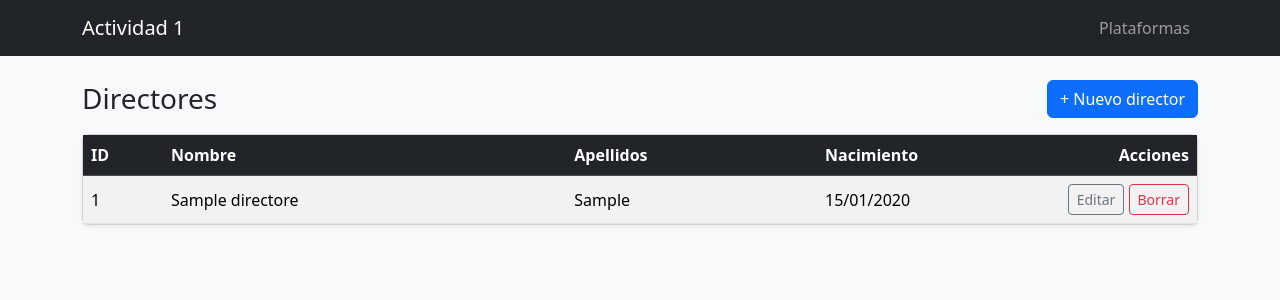
After one commit to hferrer08/actividad1_backend, a PHP site: page /views/directores/list.php in a window 1280 px wide. The commit adds this page. Shown: the top 300 px of the page. Run offline with PHP 8.4, Linux system fonts and the light colour scheme; tables that the repository leaves empty or names only in its code hold one stand-in row (values such as "Sample post").

Commit message:
Se crea tabla Directores con datos de prueba, se crea controller, modelo Director y view list.php de directores

```diff
--- /dev/null
+++ b/controllers/DirectorController.php
@@ -0,0 +1,35 @@
+<?php
+require_once __DIR__ . "/../models/Director.php";
+
+class DirectorController
+{
+    public function listDirectores()
+    {
+        $model = new Director();
+        return $model->getAll();
+    }
+
+    public function createDirector($nombre, $apellidos, $fechaNacimiento)
+    {
+        $model = new Director();
+        return $model->create($nombre, $apellidos, $fechaNacimiento);
+    }
+
+    public function getDirector($id)
+    {
+        $model = new Director();
+        return $model->getById($id);
+    }
+
+    public function updateDirector($id, $nombre, $apellidos, $fechaNacimiento)
+    {
+        $model = new Director();
+        return $model->update($id, $nombre, $apellidos, $fechaNacimiento);
+    }
+
+    public function deleteDirector($id)
+    {
+        $model = new Director();
+        return $model->delete($id);
+    }
+}
--- /dev/null
+++ b/models/Director.php
@@ -0,0 +1,94 @@
+<?php
+
+class Director
+{
+    private $id;
+    private $nombre;
+    private $apellidos;
+    private $fechaNacimiento;
+
+    public function __construct($id = null, $nombre = null, $apellidos = null, $fechaNacimiento = null)
+    {
+        $this->id = $id;
+        $this->nombre = $nombre;
+        $this->apellidos = $apellidos;
+        $this->fechaNacimiento = $fechaNacimiento;
+    }
+
+    // Getters
+    public function getId() { return $this->id; }
+    public function getNombre() { return $this->nombre; }
+    public function getApellidos() { return $this->apellidos; }
+    public function getFechaNacimiento() { return $this->fechaNacimiento; }
+
+    // Setters (por si los usas luego)
+    public function setId($id) { $this->id = $id; }
+    public function setNombre($nombre) { $this->nombre = $nombre; }
+    public function setApellidos($apellidos) { $this->apellidos = $apellidos; }
+    public function setFechaNacimiento($fecha) { $this->fechaNacimiento = $fecha; }
+
+    private function connect()
+    {
+        $host = "localhost";
+        $db   = "actividad1_backend";
+        $user = "root";
+        $pass = "";
+        $charset = "utf8mb4";
+
+        $dsn = "mysql:host=$host;dbname=$db;charset=$charset";
+        return new PDO($dsn, $user, $pass, [
+            PDO::ATTR_ERRMODE => PDO::ERRMODE_EXCEPTION
+        ]);
+    }
+
+    public function getAll()
+    {
+        $pdo = $this->connect();
+        $stmt = $pdo->prepare("SELECT id, nombre, apellidos, fecha_nacimiento FROM directores ORDER BY id");
+        $stmt->execute();
+
+        $items = [];
+        while ($row = $stmt->fetch(PDO::FETCH_ASSOC)) {
+            $items[] = new Director(
+                $row["id"],
+                $row["nombre"],
+                $row["apellidos"],
+                $row["fecha_nacimiento"]
+            );
+        }
+        return $items;
+    }
+
+    public function getById($id)
+    {
+        $pdo = $this->connect();
+        $stmt = $pdo->prepare("SELECT id, nombre, apellidos, fecha_nacimiento FROM directores WHERE id = ?");
+        $stmt->execute([$id]);
+
+        $row = $stmt->fetch(PDO::FETCH_ASSOC);
+        if (!$row) return null;
+
+        return new Director($row["id"], $row["nombre"], $row["apellidos"], $row["fecha_nacimiento"]);
+    }
+
+    public function create($nombre, $apellidos, $fechaNacimiento)
+    {
+        $pdo = $this->connect();
+        $stmt = $pdo->prepare("INSERT INTO directores (nombre, apellidos, fecha_nacimiento) VALUES (?, ?, ?)");
+        return $stmt->execute([$nombre, $apellidos, $fechaNacimiento ?: null]);
+    }
+
+    public function update($id, $nombre, $apellidos, $fechaNacimiento)
+    {
+        $pdo = $this->connect();
+        $stmt = $pdo->prepare("UPDATE directores SET nombre = ?, apellidos = ?, fecha_nacimiento = ? WHERE id = ?");
+        return $stmt->execute([$nombre, $apellidos, $fechaNacimiento ?: null, $id]);
+    }
+
+    public function delete($id)
+    {
+        $pdo = $this->connect();
+        $stmt = $pdo->prepare("DELETE FROM directores WHERE id = ?");
+        return $stmt->execute([$id]);
+    }
+}
--- /dev/null
+++ b/views/directores/list.php
@@ -0,0 +1,60 @@
+<?php
+require_once __DIR__ . "/../../controllers/DirectorController.php";
+$controller = new DirectorController();
+$directores = $controller->listDirectores();
+
+$title = "Directores - Listado";
+require_once __DIR__ . "/../partials/header.php";
+
+function formatDateDMY($date) {
+    if (!$date) return "-";
+    $ts = strtotime($date);
+    return $ts ? date("d/m/Y", $ts) : "-";
+}
+?>
+
+<div class="d-flex justify-content-between align-items-center mb-3">
+  <h1 class="h3 mb-0">Directores</h1>
+  <a class="btn btn-primary" href="create.php">+ Nuevo director</a>
+</div>
+
+<?php if ($directores && count($directores) > 0): ?>
+  <div class="card shadow-sm">
+    <div class="table-responsive">
+      <table class="table table-hover table-striped mb-0 align-middle">
+        <thead class="table-dark">
+          <tr>
+            <th style="width:80px;">ID</th>
+            <th>Nombre</th>
+            <th>Apellidos</th>
+            <th style="width:160px;">Nacimiento</th>
+            <th style="width:220px;" class="text-end">Acciones</th>
+          </tr>
+        </thead>
+        <tbody>
+          <?php foreach ($directores as $d): ?>
+            <tr>
+              <td><?= $d->getId() ?></td>
+              <td><?= htmlspecialchars($d->getNombre()) ?></td>
+              <td><?= htmlspecialchars($d->getApellidos()) ?></td>
+              <td><?= formatDateDMY($d->getFechaNacimiento()) ?></td>
+              <td class="text-end">
+                <a class="btn btn-sm btn-outline-secondary" href="edit.php?id=<?= $d->getId() ?>">Editar</a>
+
+                <form method="post" action="delete.php" class="d-inline"
+                      onsubmit="return confirm('¿Seguro que deseas borrar este director?');">
+                  <input type="hidden" name="id" value="<?= $d->getId() ?>">
+                  <button type="submit" class="btn btn-sm btn-outline-danger">Borrar</button>
+                </form>
+              </td>
+            </tr>
+          <?php endforeach; ?>
+        </tbody>
+      </table>
+    </div>
+  </div>
+<?php else: ?>
+  <div class="alert alert-info">No existe todavía ningún director.</div>
+<?php endif; ?>
+
+<?php require_once __DIR__ . "/../partials/footer.php"; ?>
--- /dev/null
+++ b/views/partials/footer.php
@@ -0,0 +1,5 @@
+</main>
+
+<script src="https://cdn.jsdelivr.net/npm/bootstrap@5.3.3/dist/js/bootstrap.bundle.min.js"></script>
+</body>
+</html>
--- /dev/null
+++ b/views/partials/header.php
@@ -0,0 +1,26 @@
+<?php
+if (!isset($title)) $title = "Actividad 1";
+?>
+<!DOCTYPE html>
+<html lang="es">
+<head>
+  <meta charset="UTF-8" />
+  <meta name="viewport" content="width=device-width, initial-scale=1" />
+  <title><?= htmlspecialchars($title) ?></title>
+
+  <!-- Bootstrap 5 (CDN) -->
+  <link href="https://cdn.jsdelivr.net/npm/bootstrap@5.3.3/dist/css/bootstrap.min.css" rel="stylesheet">
+
+</head>
+<body class="bg-light">
+
+<nav class="navbar navbar-expand-lg navbar-dark bg-dark">
+  <div class="container">
+    <a class="navbar-brand" href="/actividad1_backend/index.html">Actividad 1</a>
+    <div class="navbar-nav">
+      <a class="nav-link" href="/actividad1_backend/views/plataformas/list.php">Plataformas</a>
+    </div>
+  </div>
+</nav>
+
+<main class="container py-4">
```
Also changed, not shown: scripts.txt (added, +38 -0 lines), views/plataformas/create.php (+26 -10 lines), views/plataformas/delete.php (+5 -5 lines), views/plataformas/edit.php (+48 -14 lines), views/plataformas/list.php (+27 -13 lines).
